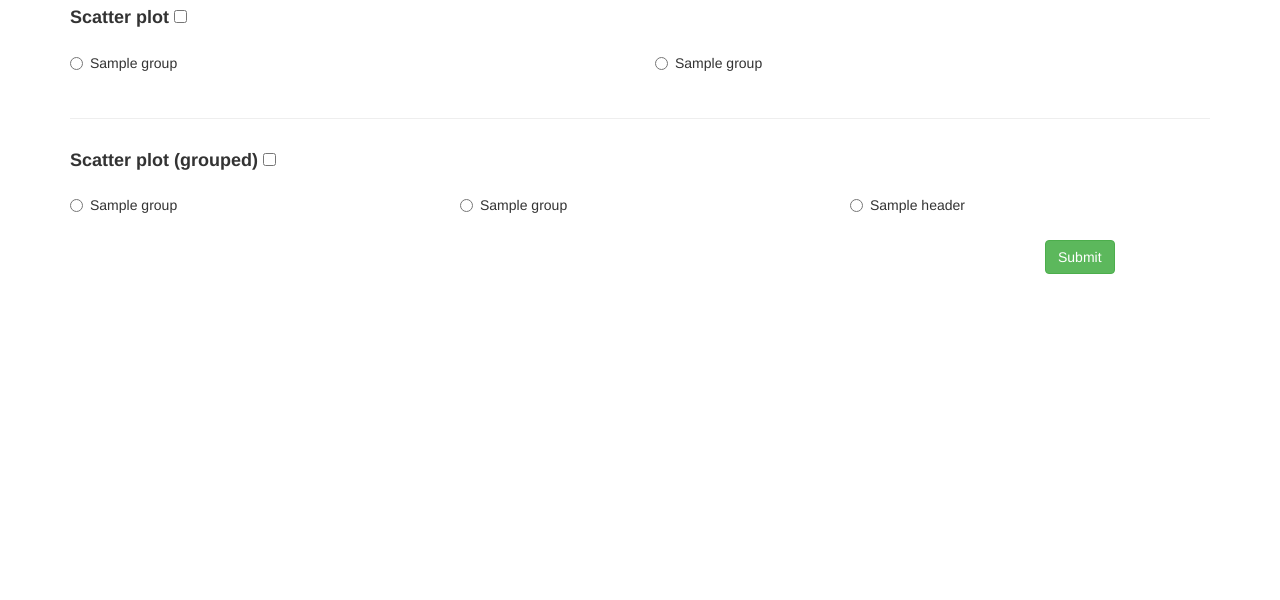
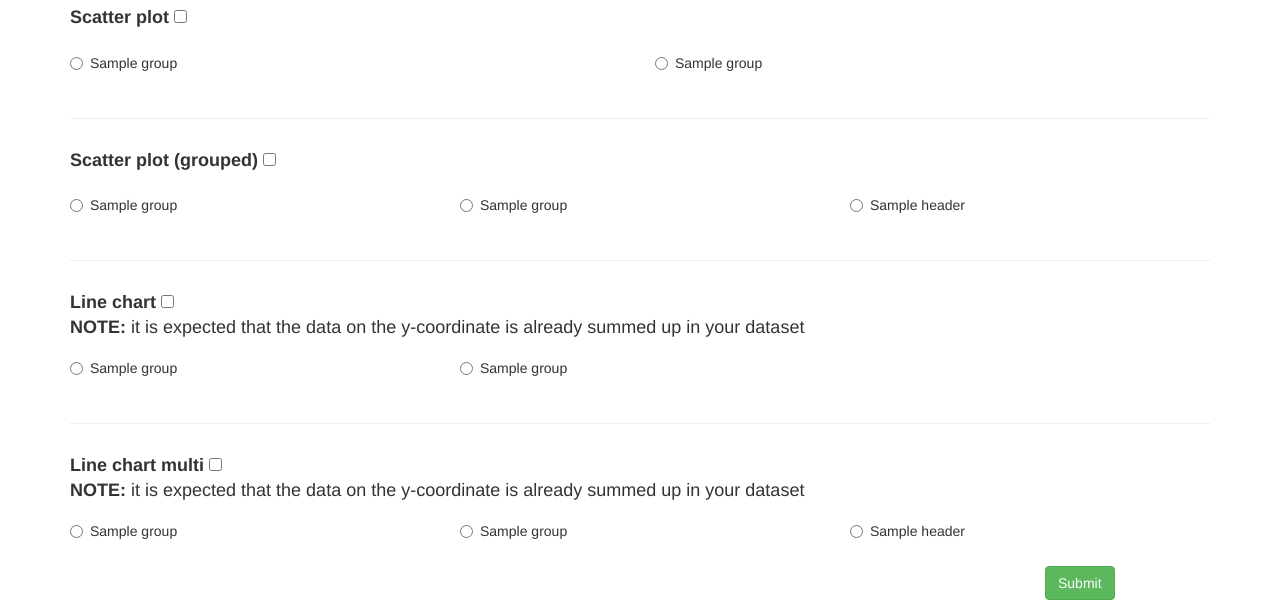
Before and after one commit to CPHB-SOFT-MZ/datatool, a Django app: template datatool/datatool/templates/analyze.html in a window 1280 px wide. Shown: the part 1805-2405 px from the top of the page. Before the commit the page ends 2079 px from the top, so only its background shows below. Run offline with Django 3.2, Linux system fonts and the light colour scheme; tables that the repository leaves empty hold one stand-in row (values such as "Sample post"); the template is opened without the code that fills it: values that come from a table or form of the project are taken from there, most other values are stand-ins (such as "Sample title", 1, 10 or a date in 2020); parts of the project's set-up code (start-up, migrations or seed data) failed here and were passed over; some libraries are stand-ins or nearby versions.

Commit message:
Finished line chart generation

```diff
--- a/datatool/datatool/templates/analyze.html
+++ b/datatool/datatool/templates/analyze.html
@@ -480,6 +480,96 @@
                 </div>
             </div>
         </div>
+            <hr>
+        <div class="row">
+            <div class="col-sm-12">
+                <div class="form-group">
+                    <div class="row">
+                        <div class="col-sm-12">
+                            <h4>
+                                <label>Line chart
+
+                                    <input type="checkbox" value="{{ functions.line }}" name="functions">
+                                </label>
+                                <p><b>NOTE:</b> it is expected that the data on the y-coordinate is already summed up in your dataset</p>
+                            </h4>
+                        </div>
+                    </div>
+                    <div class="row">
+                        <div class="col-sm-4">
+                            {% for group in groups.numbers %}
+                                <div class="radio">
+                                    <label>
+                                        <input type="radio" value="{{ group }}" name="{{ functions.line }}_x">
+                                        {{ group }}
+                                    </label>
+                                </div>
+                            {% endfor %}
+                        </div>
+                        <div class="col-sm-4">
+                            {% for group in groups.numbers %}
+                                <div class="radio">
+                                    <label>
+                                        <input type="radio" value="{{ group }}" name="{{ functions.line }}_y">
+                                        {{ group }}
+                                    </label>
+                                </div>
+                            {% endfor %}
+                        </div>
+                    </div>
+                </div>
+            </div>
+        </div>
+        <hr>
+        <div class="row">
+            <div class="col-sm-12">
+                <div class="form-group">
+                    <div class="row">
+                        <div class="col-sm-12">
+                            <h4>
+                                <label>Line chart multi
+
+                                    <input type="checkbox" value="{{ functions.line_multi }}" name="functions">
+                                </label>
+                                <p><b>NOTE:</b> it is expected that the data on the y-coordinate is already summed up in your dataset</p>
+                            </h4>
+                        </div>
+                    </div>
+                    <div class="row">
+                        <div class="col-sm-4">
+                            {% for group in groups.numbers %}
+                                <div class="radio">
+                                    <label>
+                                        <input type="radio" value="{{ group }}" name="{{ functions.line_multi }}_x">
+                                        {{ group }}
+                                    </label>
+                                </div>
+                            {% endfor %}
+                        </div>
+                        <div class="col-sm-4">
+                            {% for group in groups.numbers %}
+                                <div class="radio">
+                                    <label>
+                                        <input type="radio" value="{{ group }}" name="{{ functions.line_multi }}_y">
+                                        {{ group }}
+                                    </label>
+                                </div>
+                            {% endfor %}
+                        </div>
+                        <div class="col-sm-4">
+                            {% for header in headers %}
+                                <div class="radio">
+                                    <label>
+                                        <input type="radio" value="{{ header }}" name="{{ functions.line_multi }}_group">
+                                        {{ header }}
+                                    </label>
+                                </div>
+                            {% endfor %}
+                        </div>
+                    </div>
+                </div>
+            </div>
+        </div>
         {{ form.errors }}
         {{ form.non_field_errors }}
         <div class="row">
```
Also changed, not shown: datatool/datatool/analyzetools/tools.py (+16 -29 lines), datatool/datatool/functionlist.py (added, +17 -0 lines), datatool/datatool/templates/data.html (+20 -0 lines), datatool/datatool/views.py (+18 -18 lines), db.sqlite3.
